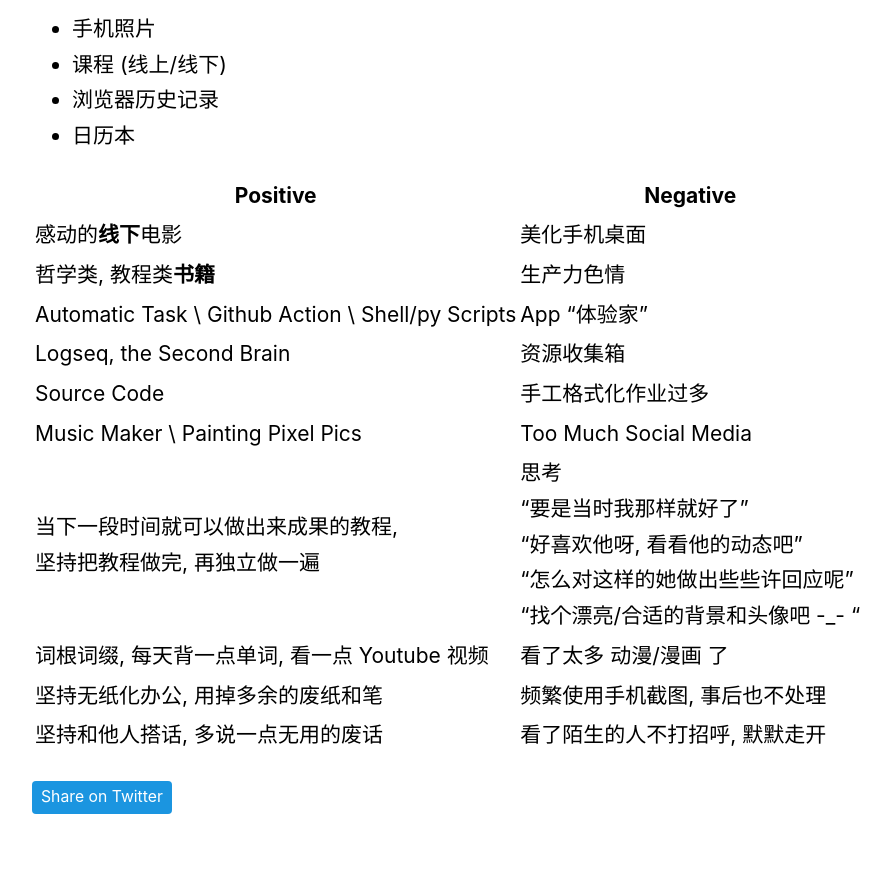
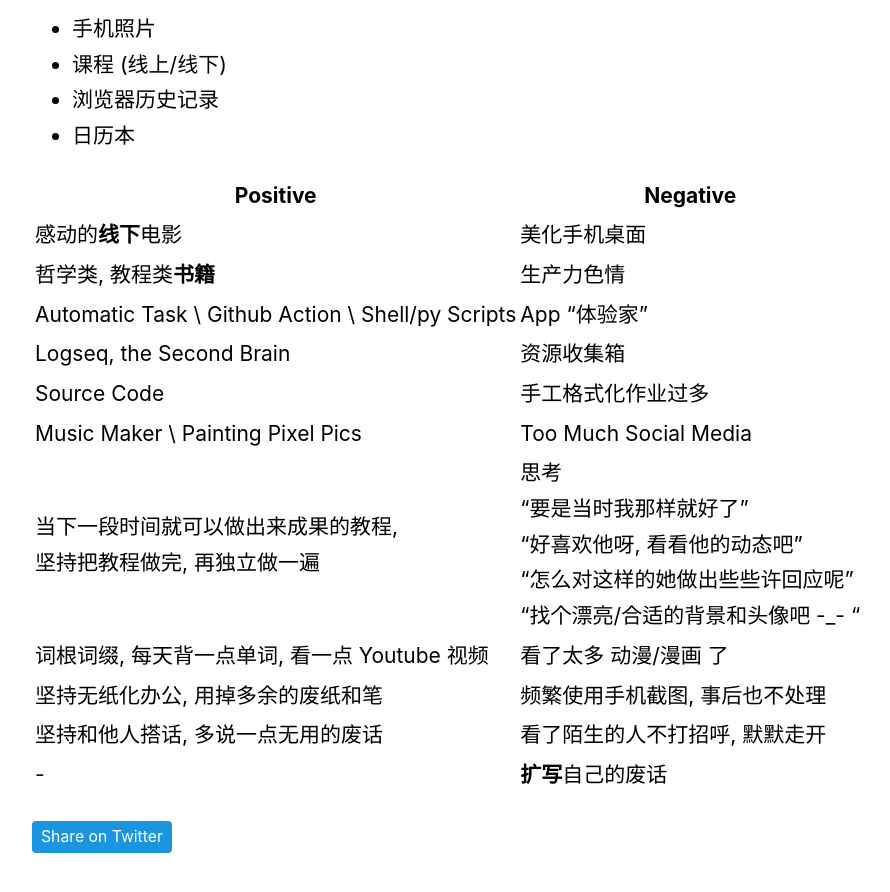
Before and after one commit to bGZo/blog, a Jekyll site: the page built from _posts/thoughts/2021-10-17-a-serialize-review.md, in a window 1280 px wide and 900 px high, scrolled down 3811 px. Shown: the top 892 px of the window, without its empty margins (146-1036 px from the left). Built offline with Jekyll 4.4.1, drawn with Linux system fonts in a browser that asks for light colours; before the commit the page ends 4671 px from its top, so only the background shows below that.

Commit message:
:pencil: update blog

```diff
--- a/_posts/thoughts/2021-10-17-a-serialize-review.md
+++ b/_posts/thoughts/2021-10-17-a-serialize-review.md
@@ -84,3 +84,4 @@ category: thoughts
 | 词根词缀, 每天背一点单词, 看一点 Youtube 视频                | 看了太多 动漫/漫画 了                                        |
 | 坚持无纸化办公, 用掉多余的废纸和笔                           | 频繁使用手机截图, 事后也不处理                               |
 | 坚持和他人搭话, 多说一点无用的废话                           | 看了陌生的人不打招呼, 默默走开                               |
+| - | **扩写**自己的废话 |
```
